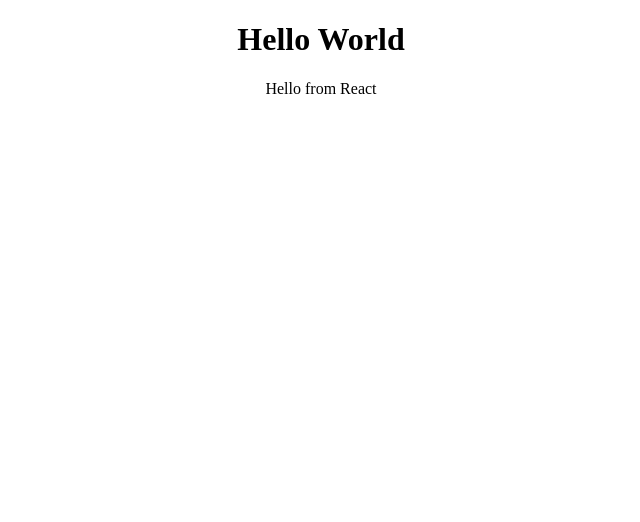
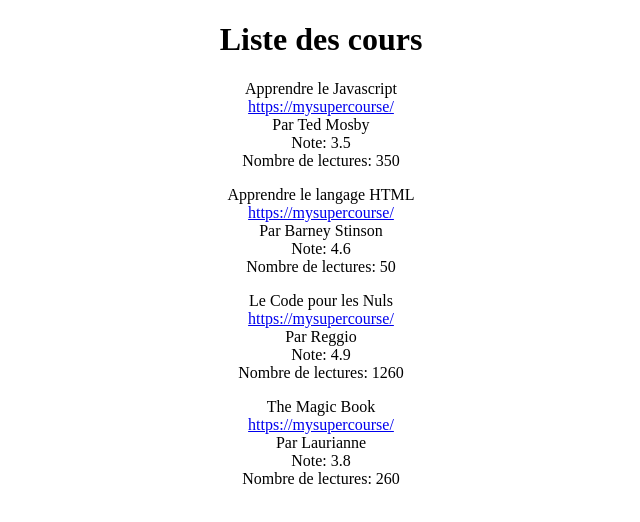
Before and after one commit to Graphandco/courses-list, a React (Create React App) app: page / in a window 1280 px wide. Shown: the top 522 px of the page, without its empty margins (319-959 px from the left). Built offline with nearby package versions, Linux system fonts and the light colour scheme.

Commit message:
Mapping through courses object

```diff
--- a/src/App.css
+++ b/src/App.css
@@ -1,38 +1,11 @@
 .App {
-  text-align: center;
+    text-align: center;
 }
 
-.App-logo {
-  height: 40vmin;
-  pointer-events: none;
+.course-list {
+    margin-bottom: 1rem;
 }
 
-@media (prefers-reduced-motion: no-preference) {
-  .App-logo {
-    animation: App-logo-spin infinite 20s linear;
-  }
+.course-list span {
+    display: block;
 }
-
-.App-header {
-  background-color: #282c34;
-  min-height: 100vh;
-  display: flex;
-  flex-direction: column;
-  align-items: center;
-  justify-content: center;
-  font-size: calc(10px + 2vmin);
-  color: white;
-}
-
-.App-link {
-  color: #61dafb;
-}
-
-@keyframes App-logo-spin {
-  from {
-    transform: rotate(0deg);
-  }
-  to {
-    transform: rotate(360deg);
-  }
-}
--- a/src/App.js
+++ b/src/App.js
@@ -41,19 +41,24 @@ const courses = [
 ];
 
 function App() {
-    const saluer = {
-        saluer_one: 'Hello',
-        saluer_two: 'World',
-    };
-    function saluer_react() {
-        return 'Hello from React';
-    }
     return (
         <div className='App'>
-            <h1>
-                {saluer.saluer_one} {saluer.saluer_two}
-            </h1>
-            <span>{saluer_react()}</span>
+            <h1>Liste des cours</h1>
+            {courses.map((course) => {
+                return (
+                    <div className='course-list' key={course.id}>
+                        {course.title}
+                        <span>
+                            <a href='{course.url}'>{course.url}</a>
+                        </span>
+                        <span>Par {course.author}</span>
+                        <span>Note: {course.rating}</span>
+                        <span>
+                            Nombre de lectures: {course.number_of_lectures}
+                        </span>
+                    </div>
+                );
+            })}
         </div>
     );
 }
```
